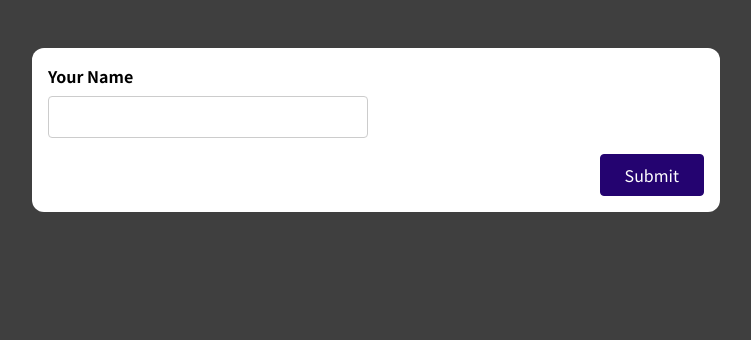
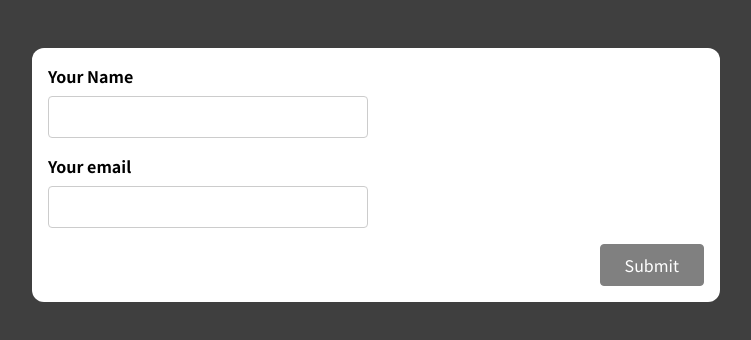
Before and after one commit to morozowandrey/react-expenses-tracker, a React (Create React App) app in the folder forms/: page / in a window 1280 px wide. Shown: the top 340 px of the page, without its empty margins (264-1015 px from the left). Built offline with nearby package versions, Linux system fonts and the light colour scheme.

Commit message:
useInput custom hook created

```diff
--- a/forms/src/components/SimpleInput.js
+++ b/forms/src/components/SimpleInput.js
@@ -1,34 +1,60 @@
 import { useState } from 'react'
+import useInput from '../hooks/use-input'
 
 const SimpleInput = (props) => {
-  const [enteredName, setEnteredName] = useState('')
-  const [enteredNameIsTouched, setEnteredNameIsTouched] = useState(false)
+  const {
+    value: enteredName,
+    isValid: enteredNameIsValid,
+    hasError: nameInputHasError,
+    valueChangeHandler: nameChangeHandler,
+    inputBlurHandler: nameBlurHandler,
+    resetInput: resetNameInput,
+  } = useInput((val) => val.trim() !== '')
 
-  const enteredNameIsValid = enteredName.trim() !== ''
-  const nameInputIsInvalid = !enteredNameIsValid && enteredNameIsTouched
+  const emailRegexp =
+    /^(([^<>()[\]\.,;:\s@\"]+(\.[^<>()[\]\.,;:\s@\"]+)*)|(\".+\"))@(([^<>()[\]\.,;:\s@\"]+\.)+[^<>()[\]\.,;:\s@\"]{2,})$/i
 
-  const nameInputClasses = nameInputIsInvalid
+  const [enteredEmail, setEnteredEmail] = useState('')
+  const [enteredEmailIsTouched, setEnteredEmailIsTouched] = useState(false)
+
+  const enteredEmailIsValid =
+    enteredEmail.trim() !== '' && emailRegexp.test(enteredEmail)
+  const emailInputIsInvalid = !enteredEmailIsValid && enteredEmailIsTouched
+
+  let formIsValid = false
+  if (enteredNameIsValid && enteredEmailIsValid) {
+    formIsValid = true
+  } else {
+    formIsValid = false
+  }
+
+  const nameInputClasses = nameInputHasError
     ? 'form-control invalid'
     : 'form-control'
 
-  const nameInputChangeHandler = (e) => {
-    setEnteredName(e.target.value)
+  const emailInputClasses = emailInputIsInvalid
+    ? 'form-control invalid'
+    : 'form-control'
+
+  const emailInputChangeHandler = (e) => {
+    setEnteredEmail(e.target.value)
   }
 
-  const nameInputBlurHandler = (e) => {
-    setEnteredNameIsTouched(true)
+  const emailInputBlurHandler = (e) => {
+    setEnteredEmailIsTouched(true)
   }
 
   const formSubmissionHandler = (e) => {
     e.preventDefault()
-    setEnteredNameIsTouched(true)
+    setEnteredEmailIsTouched(true)
 
-    if (!enteredNameIsValid) {
+    if (!enteredNameIsValid && !enteredEmailIsValid) {
       return
     }
+    resetNameInput()
 
-    setEnteredName('')
-    setEnteredNameIsTouched(false)
+    setEnteredEmail('')
+    setEnteredEmailIsTouched(false)
   }
 
   return (
@@ -39,15 +65,28 @@ const SimpleInput = (props) => {
           type="text"
           id="name"
           value={enteredName}
-          onBlur={nameInputBlurHandler}
-          onChange={nameInputChangeHandler}
+          onBlur={nameBlurHandler}
+          onChange={nameChangeHandler}
         />
-        {nameInputIsInvalid && (
+        {nameInputHasError && (
           <p className="error-text">Name must not be empty</p>
         )}
       </div>
+      <div className={emailInputClasses}>
+        <label htmlFor="email">Your email</label>
+        <input
+          type="email"
+          id="email"
+          value={enteredEmail}
+          onBlur={emailInputBlurHandler}
+          onChange={emailInputChangeHandler}
+        />
+        {emailInputIsInvalid && (
+          <p className="error-text">Email must be valid</p>
+        )}
+      </div>
       <div className="form-actions">
-        <button>Submit</button>
+        <button disabled={!formIsValid}>Submit</button>
       </div>
     </form>
   )
--- /dev/null
+++ b/forms/src/hooks/use-input.js
@@ -0,0 +1,36 @@
+import { useState } from 'react'
+
+const useInput = (validateValue) => {
+  const [enteredValue, setEnteredValue] = useState('')
+  const [isTouched, setIsTouched] = useState(false)
+
+  const valueIsValid = validateValue(enteredValue)
+  const hasError = !valueIsValid && isTouched
+
+  console.log(valueIsValid)
+
+  const valueChangeHandler = (e) => {
+    setEnteredValue(e.target.value)
+    console.log(e.target.value)
+  }
+
+  const inputBlurHandler = (e) => {
+    setIsTouched(true)
+  }
+
+  const resetInput = () => {
+    setEnteredValue('')
+    setIsTouched(false)
+  }
+
+  return {
+    value: enteredValue,
+    isValid: valueIsValid,
+    hasError,
+    valueChangeHandler,
+    inputBlurHandler,
+    resetInput,
+  }
+}
+
+export default useInput
--- a/forms/src/index.css
+++ b/forms/src/index.css
@@ -79,6 +79,11 @@ button:active {
   border-color: #33059e;
 }
 
+button:disabled {
+  background-color: gray;
+  border-color: gray;
+}
+
 .form-actions {
   text-align: right;
 }
```
Also changed, not shown: 1 other file (tests, documents, lock files or other folders).
